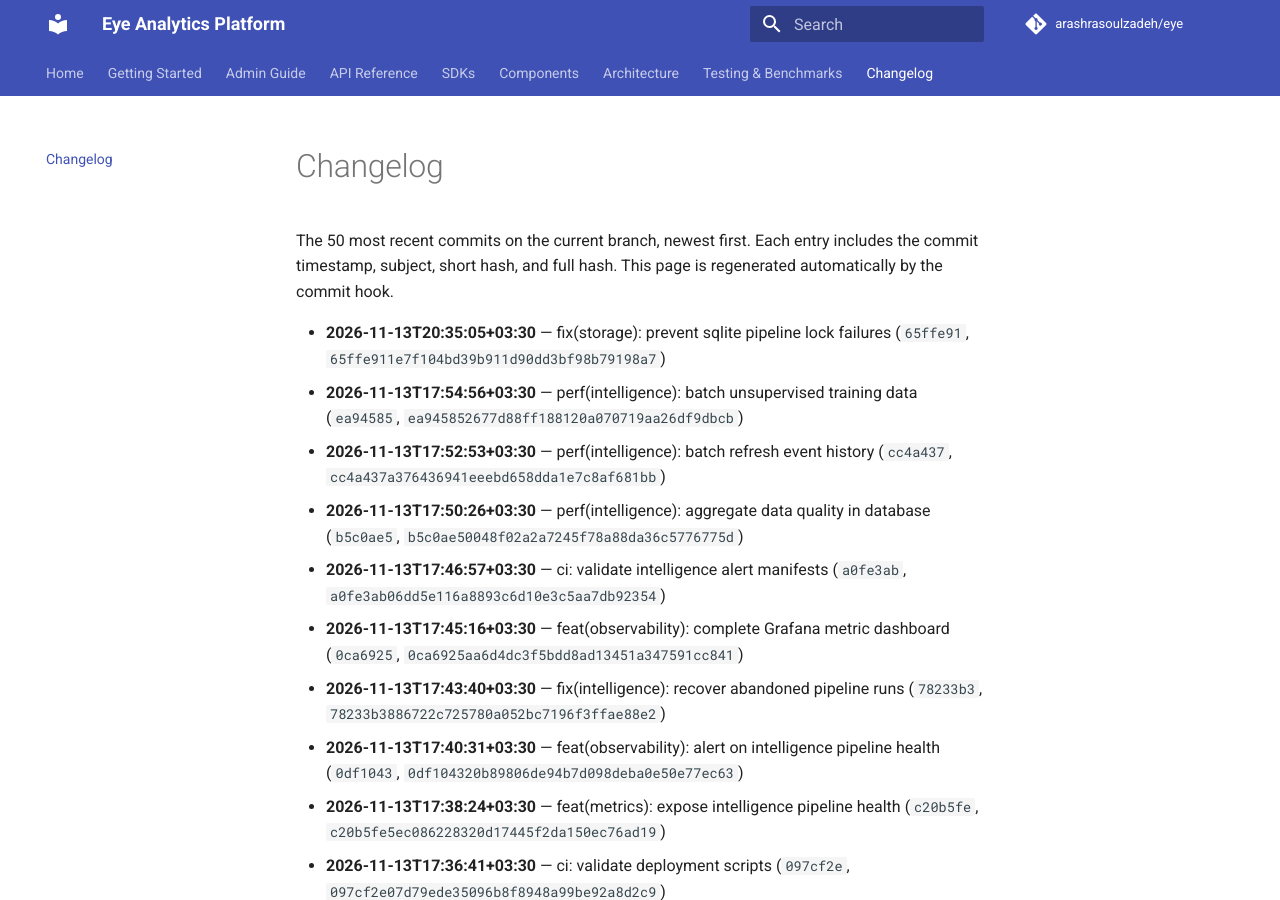
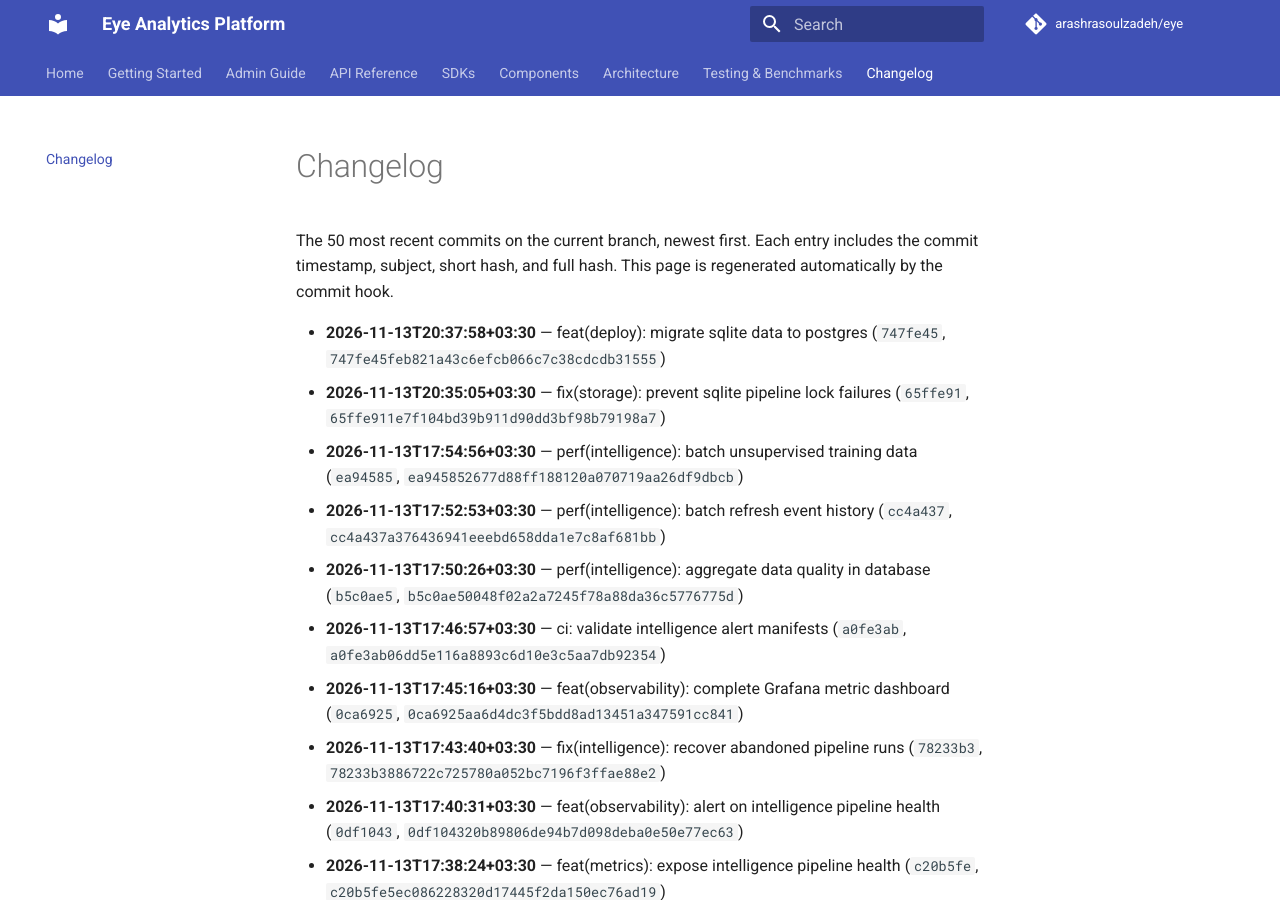
Before and after one commit to arashrasoulzadeh/eye, an MkDocs documentation site: the page built from docs/changelog.md, in a window 1280 px wide and 900 px high. Built offline with MkDocs 1.6.1 and Material for MkDocs 9.7.7, drawn with Linux system fonts in a browser that asks for light colours; comment, search, counter and statistics services are not loaded; some of the changed text lies outside the part shown.

```diff
--- a/docs/changelog.md
+++ b/docs/changelog.md
@@ -2,6 +2,7 @@
 
 The 50 most recent commits on the current branch, newest first. Each entry includes the commit timestamp, subject, short hash, and full hash. This page is regenerated automatically by the commit hook.
 
+- **2026-11-13T20:37:58+03:30** — feat(deploy): migrate sqlite data to postgres (`747fe45`, `747fe45feb821a43c6efcb066c7c38cdcdb31555`)
 - **2026-11-13T20:35:05+03:30** — fix(storage): prevent sqlite pipeline lock failures (`65ffe91`, `65ffe911e7f104bd39b911d90dd3bf98b79198a7`)
 - **2026-11-13T17:54:56+03:30** — perf(intelligence): batch unsupervised training data (`ea94585`, `ea945852677d88ff188120a070719aa26df9dbcb`)
 - **2026-11-13T17:52:53+03:30** — perf(intelligence): batch refresh event history (`cc4a437`, `cc4a437a376436941eeebd658dda1e7c8af681bb`)
```
Also changed, not shown: other parts of docs/changelog.md (+0 -1 lines), deploy/PRODUCTION.md (+4 -0 lines), 1 other file.
